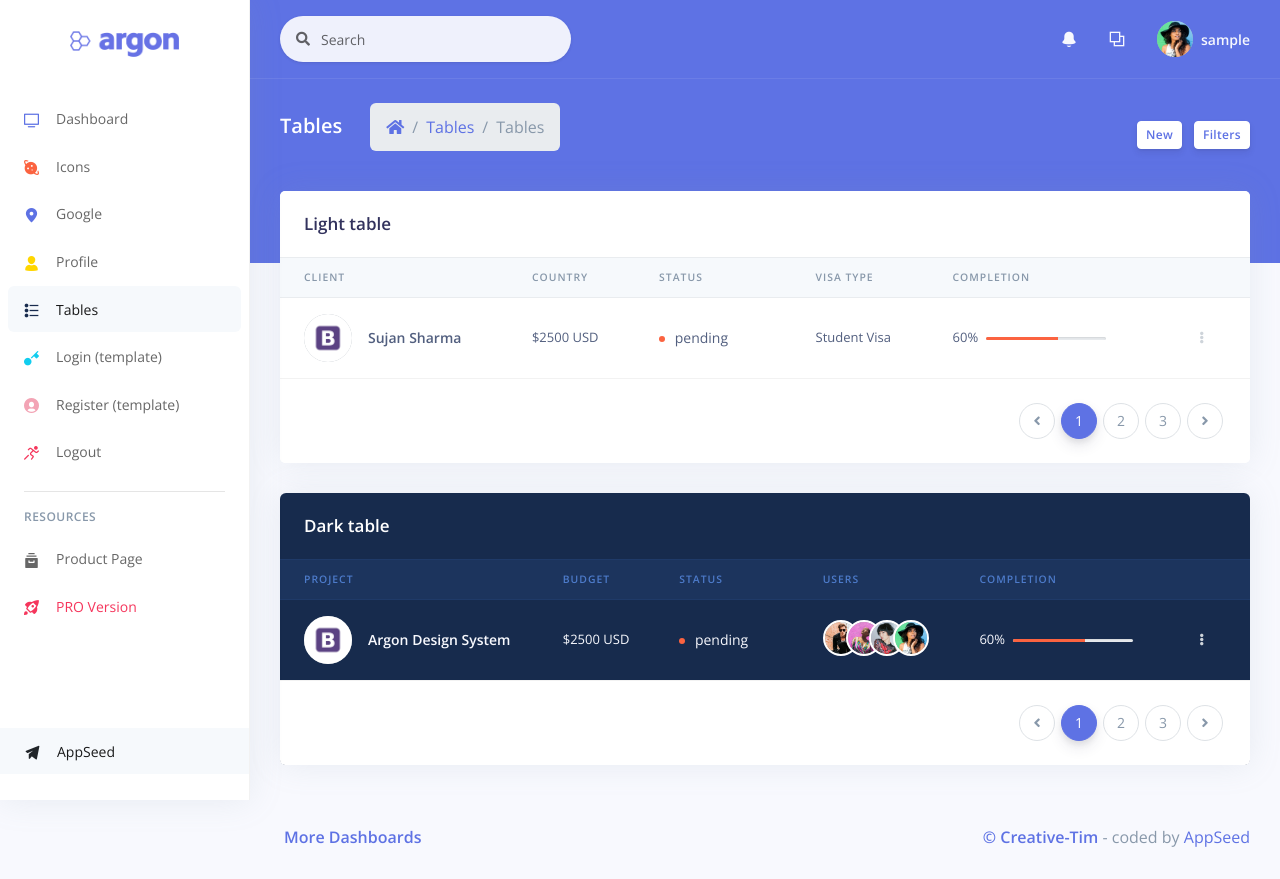
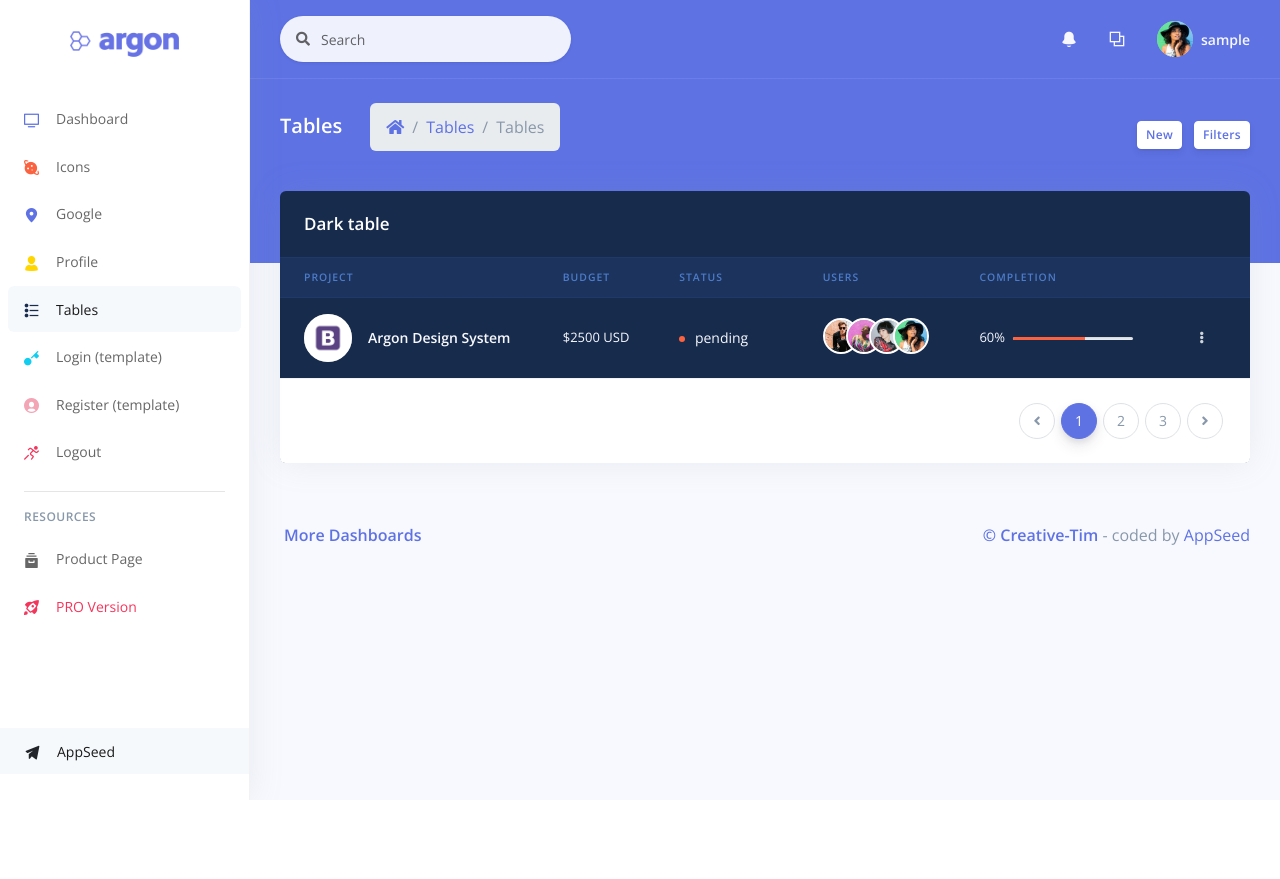
Before and after one commit to NotSujanSharma/qbx, a Django app: page /tables.html in a window 1280 px wide. After the commit the page ends 800 px from the top, so only its background shows below. Run offline with Django 3.2, Linux system fonts and the light colour scheme; the visitor is signed in with stand-in values (Sample User, id 1); some libraries are stand-ins or nearby versions.

Commit message:
Removed white table

```diff
--- a/apps/templates/home/tables.html
+++ b/apps/templates/home/tables.html
@@ -28,127 +28,6 @@
 
 <!-- Page content -->
 <div class="container-fluid mt--6">
-  <div class="row">
-    <div class="col">
-      <div class="card">
-        <!-- Card header -->
-        <div class="card-header border-0">
-          <h3 class="mb-0">Light table</h3>
-        </div>
-        <!-- Light table -->
-        <div class="table-responsive">
-          <table class="table align-items-center table-flush">
-            <thead class="thead-light">
-              <tr>
-                <th scope="col" class="sort" data-sort="name">Client</th>
-                <th scope="col" class="sort" data-sort="budget">Country</th>
-                <th scope="col" class="sort" data-sort="status">Status</th>
-                <th scope="col">Visa Type</th>
-                <th scope="col" class="sort" data-sort="completion">
-                  Completion
-                </th>
-                <th scope="col"></th>
-              </tr>
-            </thead>
-            <tbody class="list">
-              <!-- elements in the list -->
-              <tr>
-                <th scope="row">
-                  <div class="media align-items-center">
-                    <a href="#" class="avatar rounded-circle mr-3">
-                      <img
-                        alt="Image placeholder"
-                        src="/static/assets/img/theme/bootstrap.jpg"
-                      />
-                    </a>
-                    <div class="media-body">
-                      <span class="name mb-0 text-sm">Sujan Sharma</span>
-                    </div>
-                  </div>
-                </th>
-                <td class="budget">$2500 USD</td>
-                <td>
-                  <span class="badge badge-dot mr-4">
-                    <i class="bg-warning"></i>
-                    <span class="status">pending</span>
-                  </span>
-                </td>
-                <td>
-                  <div class="avatar-group">Student Visa</div>
-                </td>
-                <td>
-                  <div class="d-flex align-items-center">
-                    <span class="completion mr-2">60%</span>
-                    <div>
-                      <div class="progress">
-                        <div
-                          class="progress-bar bg-warning"
-                          role="progressbar"
-                          aria-valuenow="60"
-                          aria-valuemin="0"
-                          aria-valuemax="100"
-                          style="width: 60%"
-                        ></div>
-                      </div>
-                    </div>
-                  </div>
-                </td>
-                <td class="text-right">
-                  <div class="dropdown">
-                    <a
-                      class="btn btn-sm btn-icon-only text-light"
-                      href="#"
-                      role="button"
-                      data-toggle="dropdown"
-                      aria-haspopup="true"
-                      aria-expanded="false"
-                    >
-                      <i class="fas fa-ellipsis-v"></i>
-                    </a>
-                    <div
-                      class="dropdown-menu dropdown-menu-right dropdown-menu-arrow"
-                    >
-                      <a class="dropdown-item" href="#">Action</a>
-                      <a class="dropdown-item" href="#">Another action</a>
-                      <a class="dropdown-item" href="#">Something else here</a>
-                    </div>
-                  </div>
-                </td>
-              </tr>
-            </tbody>
-          </table>
-        </div>
-        <!-- Card footer -->
-        <div class="card-footer py-4">
-          <nav aria-label="...">
-            <ul class="pagination justify-content-end mb-0">
-              <li class="page-item disabled">
-                <a class="page-link" href="#" tabindex="-1">
-                  <i class="fas fa-angle-left"></i>
-                  <span class="sr-only">Previous</span>
-                </a>
-              </li>
-              <li class="page-item active">
-                <a class="page-link" href="#">1</a>
-              </li>
-              <li class="page-item">
-                <a class="page-link" href="#"
-                  >2 <span class="sr-only">(current)</span></a
-                >
-              </li>
-              <li class="page-item"><a class="page-link" href="#">3</a></li>
-              <li class="page-item">
-                <a class="page-link" href="#">
-                  <i class="fas fa-angle-right"></i>
-                  <span class="sr-only">Next</span>
-                </a>
-              </li>
-            </ul>
-          </nav>
-        </div>
-      </div>
-    </div>
-  </div>
   <!-- Dark table -->
   <div class="row">
     <div class="col">
@@ -300,7 +179,9 @@
                   >2 <span class="sr-only">(current)</span></a
                 >
               </li>
-              <li class="page-item"><a class="page-link" href="#">3</a></li>
+              <li class="page-item">
+                <a class="page-link" href="#">3</a>
+              </li>
               <li class="page-item">
                 <a class="page-link" href="#">
                   <i class="fas fa-angle-right"></i>
@@ -314,6 +195,7 @@
     </div>
   </div>
 
+
   {% include "includes/footer.html" %}
 </div>
 
```
